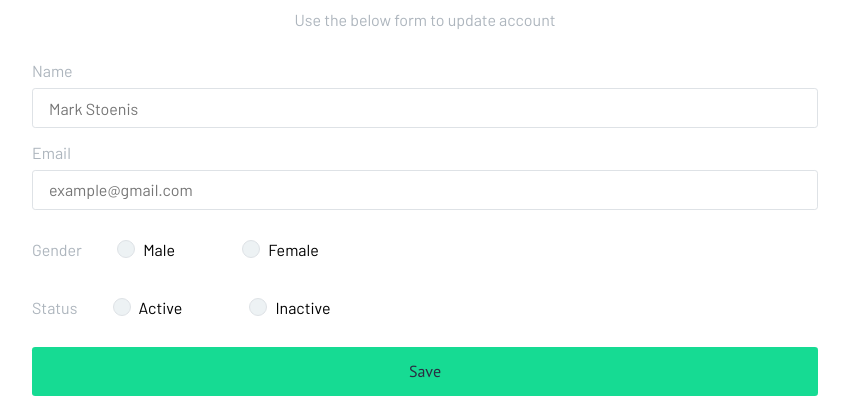
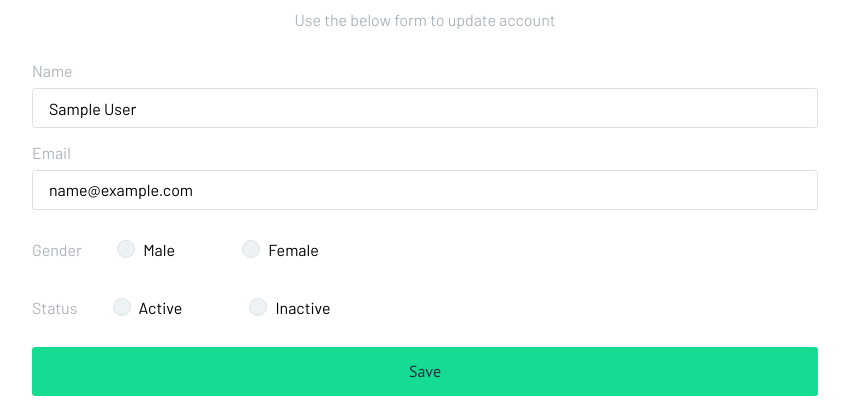
Before and after one commit to andikajayaw/crud_node_1, a Node server app: page /update_user?id=600000000000000000000001 in a window 1280 px wide. Shown: the part 254-657 px from the top of the page, without its empty margins (215-1064 px from the left). Run offline with Node 20, Linux system fonts and the light colour scheme; tables that the repository leaves empty hold one stand-in row (values such as "Sample post"); some libraries are stand-ins or nearby versions.

Commit message:
create update user function using ajax

```diff
--- a/assets/js/script.js
+++ b/assets/js/script.js
@@ -1,3 +1,24 @@
 $("#add_user").submit(function (event) {
     alert("Data Inserted Successfully");
 })
+
+$("#update_user").submit(function (event) {
+    event.preventDefault();
+    var unindexed_array = $(this).serializeArray();
+    var data = {};
+
+    $.map(unindexed_array, function (n, i) {
+        data[n['name']] = n['value']
+    })
+
+    console.log(data);
+
+    var request = {
+        "url": `http://localhost:3000/api/users/${data.id}`,
+        "method": "PUT",
+        "data": data
+    }
+    $.ajax(request).done(function (response) {
+        alert('Data updated!');
+    });
+})
--- a/server/services/render.js
+++ b/server/services/render.js
@@ -15,5 +15,10 @@ exports.add_user = (req, res) => {
 }
 
 exports.update_user = (req, res) => {
-    res.render('update_user');
+    axios.get('http://localhost:3000/api/users', { params: { id: req.query.id } })
+        .then(function (userdata) {
+            res.render('update_user', { user: userdata.data });
+        }).catch(err => {
+            res.send(err);
+        })
 }
--- a/views/includes/_show.ejs
+++ b/views/includes/_show.ejs
@@ -16,7 +16,7 @@
             <%= users[user].status %>
         </td>
         <td>
-            <a href="/update_user" class="btn border-shadow update">
+            <a href="/update_user?id=<%=users[user]._id%>" class="btn border-shadow update">
                 <span class="text-gradient"> <i class="fas fa-pencil-alt"></i> </span>
             </a>
             <a href="#" class="btn border-shadow delete">
--- a/views/update_user.ejs
+++ b/views/update_user.ejs
@@ -24,21 +24,23 @@
                 <div class="new_user">
                     <div class="form-group">
                         <label for="name" class="text-light">Name</label>
-                        <input type="hidden" name="id" value="">
-                        <input type="text" name="name" value="" placeholder="Mark Stoenis">
+                        <input type="hidden" name="id" value="<%= user._id%>">
+                        <input type="text" name="name" value="<%= user.name %>" placeholder="Mark Stoenis">
                     </div>
                     <div class="form-group">
                         <label for="email" class="text-light">Email</label>
-                        <input type="text" name="email" value="" placeholder="example@gmail.com">
+                        <input type="text" name="email" value="<%= user.email %>" placeholder="example@gmail.com">
                     </div>
                     <div class="form-group">
                         <label for="gender" class="text-light">Gender</label>
                         <div class="radio inline">
-                            <input type="radio" id="radio-2" name="gender" value="Male">
+                            <input type="radio" id="radio-2" name="gender" value="Male" <%=user.gender==='Male'
+                                ? 'checked' : '' %>>
                             <label for="radio-2" class="radio-label">Male</label>
                         </div>
                         <div class="radio inline">
-                            <input type="radio" id="radio-3" name="gender" value="Female">
+                            <input type="radio" id="radio-3" name="gender" value="Female" <%=user.gender==='Female'
+                                ? 'checked' : '' %>>
                             <label for="radio-3" class="radio-label">Female</label>
                         </div>
                     </div>
@@ -46,11 +48,13 @@
                     <div class="form-group">
                         <label for="status" class="text-light">Status</label>
                         <div class="radio inline">
-                            <input type="radio" id="radio-4" name="status" value="Active">
+                            <input type="radio" id="radio-4" name="status" value="Active" <%=user.status==='Active'
+                                ? 'checked' : '' %>>
                             <label for="radio-4" class="radio-label">Active</label>
                         </div>
                         <div class="radio inline">
-                            <input type="radio" id="radio-5" name="status" value="Inactive">
+                            <input type="radio" id="radio-5" name="status" value="Inactive" <%=user.status==='Inactive'
+                                ? 'checked' : '' %>>
                             <label for="radio-5" class="radio-label">Inactive</label>
                         </div>
                     </div>
```
